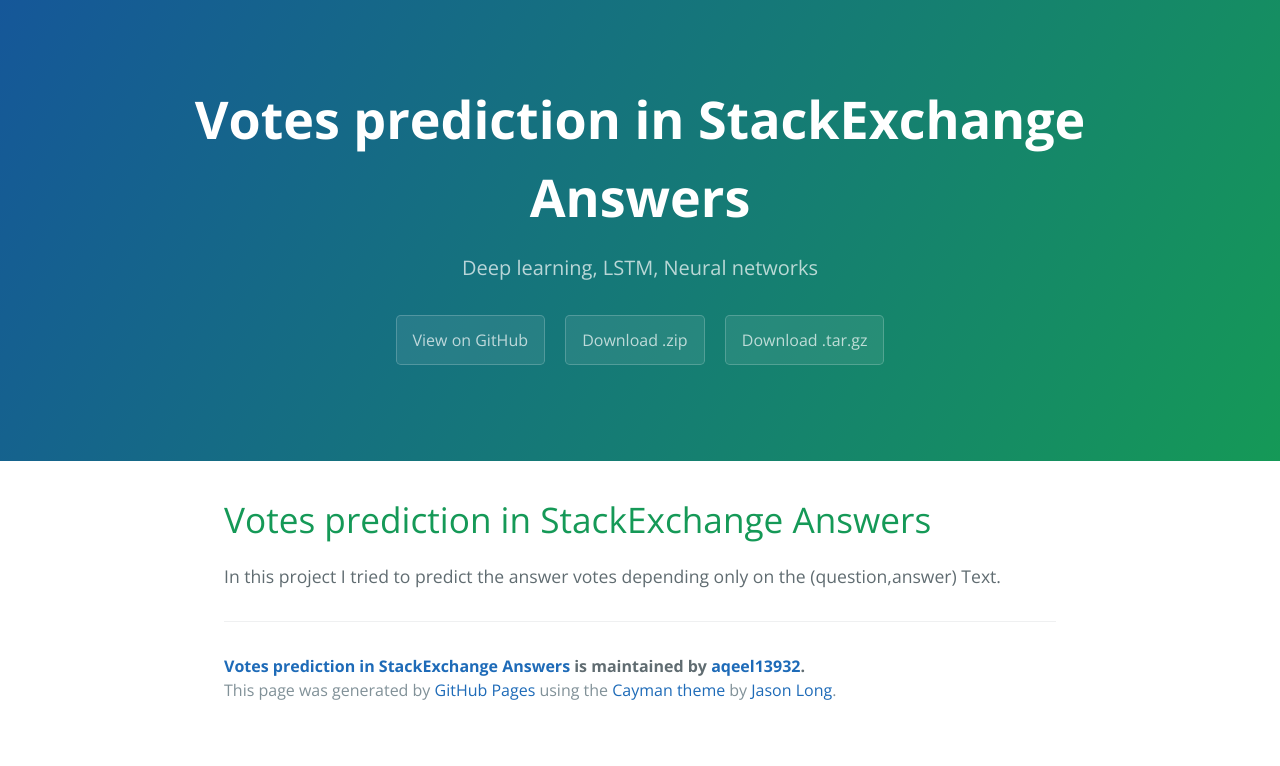
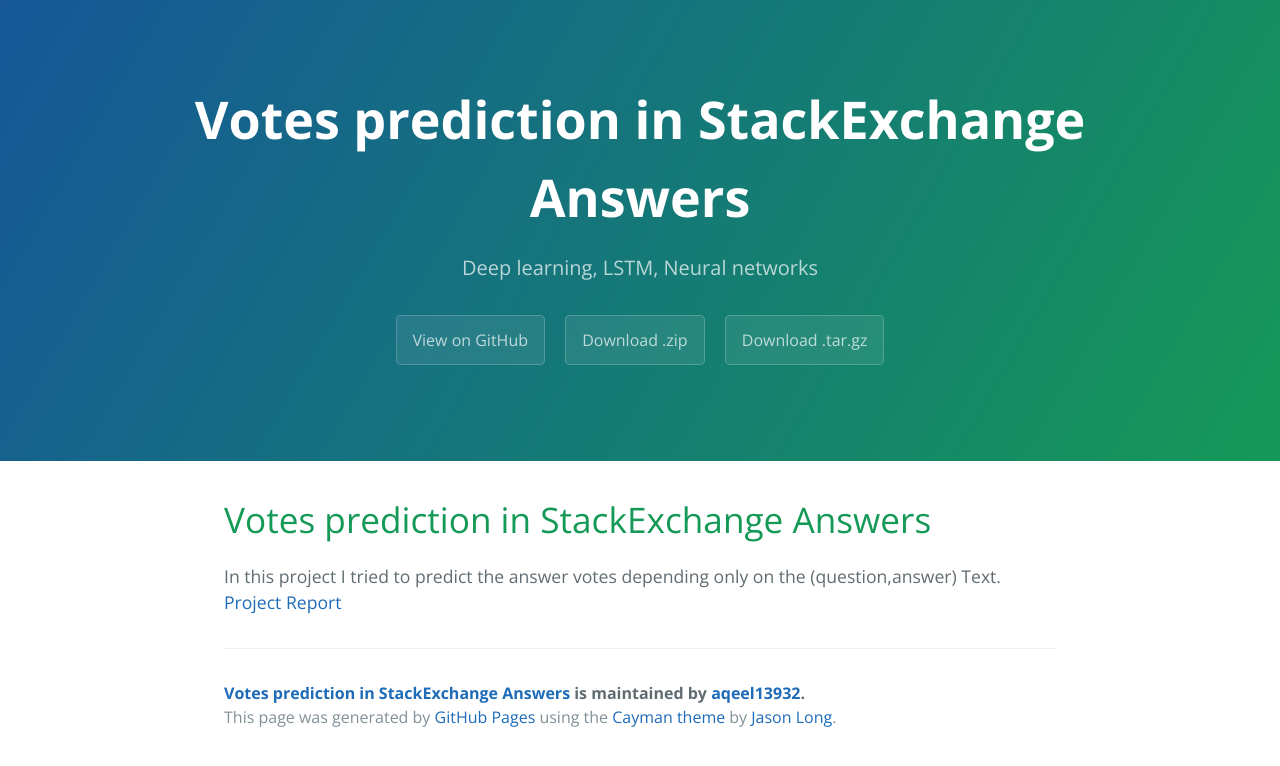
Before and after one commit to aqeel13932/RSDM2016, a plain HTML site: page index.html in a window 1280 px wide. Drawn offline with nearby package versions, Linux system fonts and the light colour scheme.

Commit message:
Create gh-pages branch via GitHub

```diff
--- a/index.html
+++ b/index.html
@@ -22,7 +22,8 @@
       <h1>
 <a id="votes-prediction-in-stackexchange-answers" class="anchor" href="#votes-prediction-in-stackexchange-answers" aria-hidden="true"><span aria-hidden="true" class="octicon octicon-link"></span></a>Votes prediction in StackExchange Answers</h1>
 
-<p>In this project I tried to predict the answer votes depending only on the (question,answer) Text.</p>
+<p>In this project I tried to predict the answer votes depending only on the (question,answer) Text.
+<a href="https://github.com/aqeel13932/RSDM2016/blob/master/Model/Report.pdf">Project Report</a></p>
 
       <footer class="site-footer">
         <span class="site-footer-owner"><a href="https://github.com/aqeel13932/RSDM2016">Votes prediction in StackExchange Answers</a> is maintained by <a href="https://github.com/aqeel13932">aqeel13932</a>.</span>
--- a/params.json
+++ b/params.json
@@ -1,6 +1,6 @@
 {
   "name": "Votes prediction in StackExchange Answers",
   "tagline": "Deep learning, LSTM, Neural networks",
-  "body": "# Votes prediction in StackExchange Answers\r\nIn this project I tried to predict the answer votes depending only on the (question,answer) Text.\r\n",
+  "body": "# Votes prediction in StackExchange Answers\r\nIn this project I tried to predict the answer votes depending only on the (question,answer) Text.\r\n<a href=https://github.com/aqeel13932/RSDM2016/blob/master/Model/Report.pdf>Project Report</a>\r\n",
   "note": "Don't delete this file! It's used internally to help with page regeneration."
 }
```
